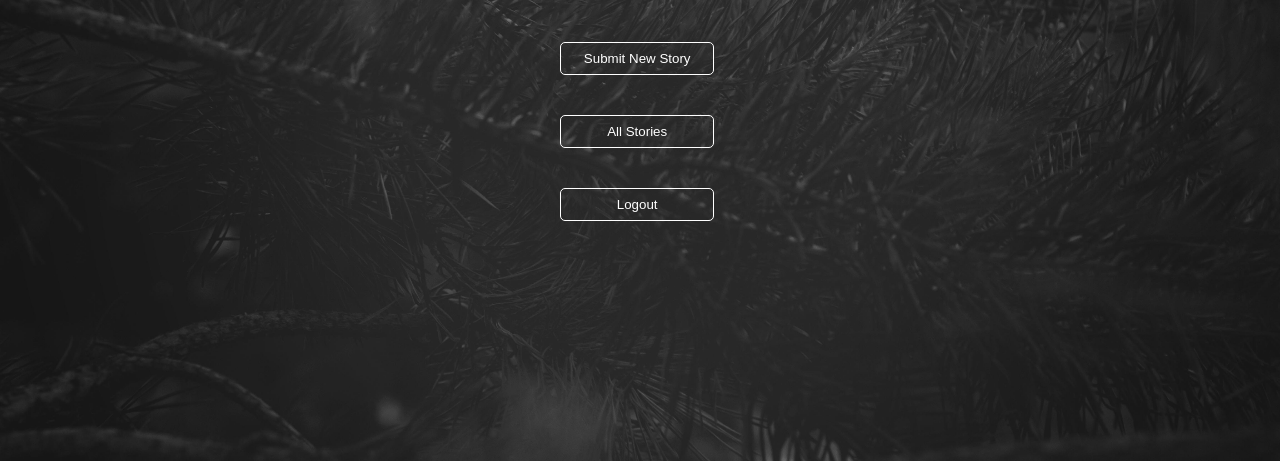
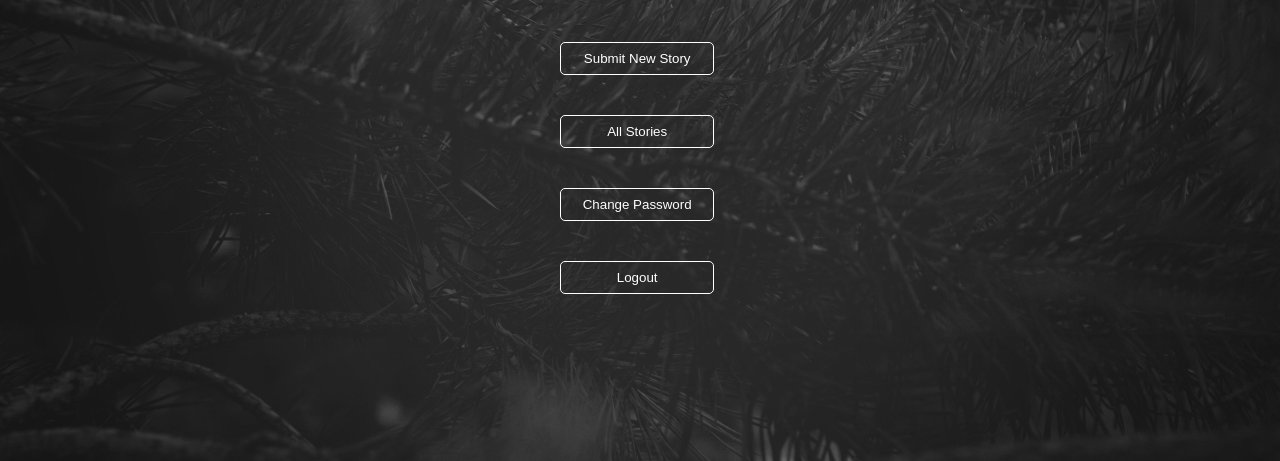
Before and after one commit to chrisliang98/1.62X10ToThe11, a Flask app: page /home in a window 1280 px wide. Shown: the part 268-729 px from the top of the page. Run offline with Flask 2, Linux system fonts and the light colour scheme; a user stored in the database is signed in.

Commit message:
password v1 missing app.py

```diff
--- a/templates/home.html
+++ b/templates/home.html
@@ -14,6 +14,7 @@
             <span class="center"><font size="40">
                 <button id="inputspace" onclick="location.href='newStory'" class="navbar homeNav">Submit New Story</button><br>
                 <button id="inputspace" onclick="location.href='/stories'" class="navbar homeNav">All Stories </button><br>
+		<button id="inputspace" onclick="location.href='/pword'" class="navbar homeNav">Change Password</button>
                 <button id="inputspace" onclick="location.href='/logout'" class="navbar homeNav">Logout</button>
             </font></span>
         </nav>
```
Also changed, not shown: README.md.
